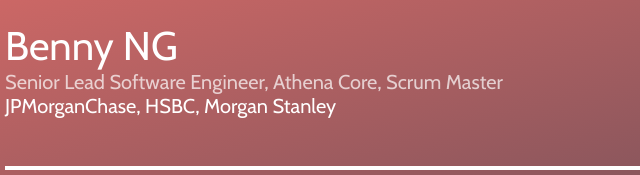
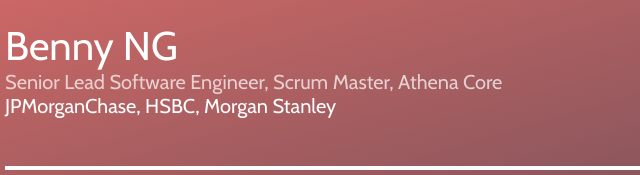
Before and after one commit to ngpinghim/portfolio, a plain HTML site: page index.html in a window 1280 px wide. Shown: the part 264-439 px from the top of the page, 45-685 px from the left. Drawn offline with nearby package versions, Linux system fonts and the light colour scheme.

Commit message:
Fixed title; Rearranged headline order

```diff
--- a/index.html
+++ b/index.html
@@ -24,7 +24,7 @@
 
     <meta name="theme-color" content="#07778C" />
 
-    <title>Benny NG, Tech Lead at HSBC</title>
+    <title>Benny NG | Senior Lead Software Engineer | Athena Core | JPMorganChase</title>
     <!-- <link href="https://fonts.googleapis.com/css?family=Signika:600&display=swap" rel="stylesheet"> -->
     <link rel="preconnect" href="https://fonts.gstatic.com">
     <link href="https://fonts.googleapis.com/css2?family=Abril+Fatface&display=swap" rel="stylesheet">
@@ -496,7 +496,7 @@
             Benny NG
         </h1>
         <h2 id="role">
-            Senior Lead Software Engineer, Athena Core, Scrum Master
+            Senior Lead Software Engineer, Scrum Master, Athena Core
         </h2>
         <h3 id="company">
             JPMorganChase, HSBC, Morgan Stanley
```
